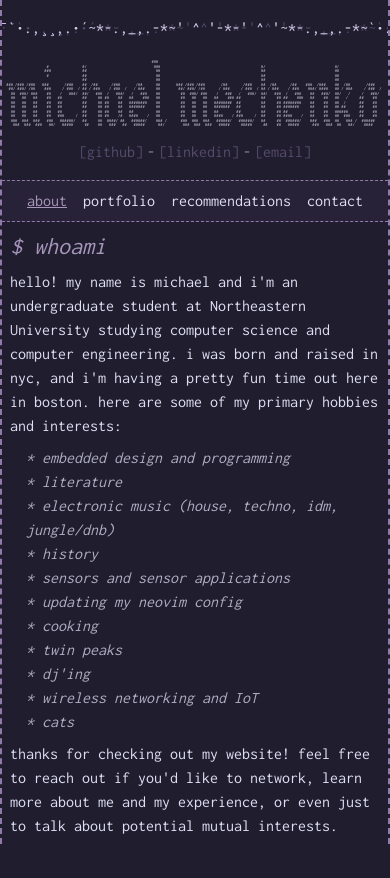
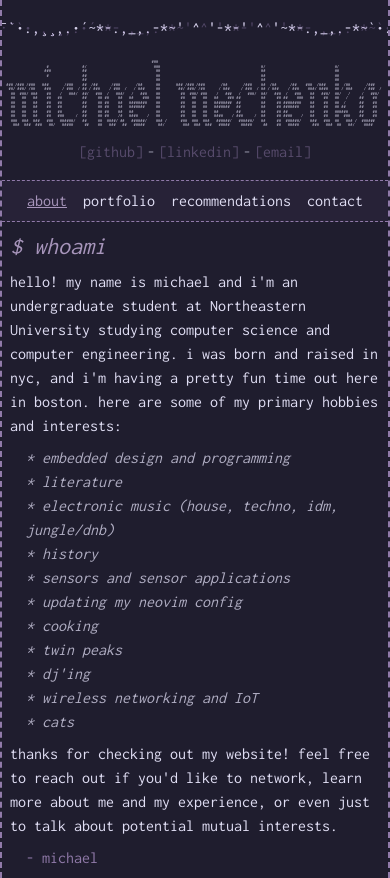
Before and after one commit to michaelmechenko/michaelmechenko.github.io, a SvelteKit app: page / in a window 390 px wide. Before the commit the page ends 844 px from the top, so only its background shows below. Built offline with nearby package versions, Linux system fonts and the light colour scheme.

Commit message:
mobile scrollbar fix

```diff
--- a/src/routes/+page.svelte
+++ b/src/routes/+page.svelte
@@ -25,9 +25,9 @@
 
 <div class="flex justify-center">
 	<main
-		class="max-h-screen min-h-screen w-full overflow-auto border-x-2 border-dashed border-1-tertiary font-mono md:w-11/12 lg:w-2/3 xl:w-3/4 2xl:w-1/2"
+		class="min-h-screen w-full border-x-2 border-dashed border-1-tertiary font-mono md:w-11/12 lg:w-2/3 xl:w-3/4 2xl:w-1/2"
 	>
-		<div class="relative overflow-hidden">
+		<div class="relative overflow-x-hidden">
 			<div class="py-2"></div>
 			<Ribbon />
 			<div class="pb-10"></div>
--- a/src/routes/components/ProjectItem.svelte
+++ b/src/routes/components/ProjectItem.svelte
@@ -9,7 +9,7 @@
 		<div class="flex flex-col">
 			<div class="flex flex-wrap content-stretch items-center justify-between">
 				<div class="flex flex-row space-x-1">
-					<h2 class="text-1-tertiary group-hover:underline">{name}</h2>
+					<h2 class="text-base text-1-tertiary group-hover:underline lg:text-lg">{name}</h2>
 				</div>
 				<p class="flex text-xs font-semibold text-[#5c596c] group-hover:opacity-100">
 					{url}
@@ -21,7 +21,7 @@
 				[{type}]
 			</div>
 			<p class="text-wrap pb-1 text-xs text-[#5c596c]">stack/skills: {tools}</p>
-			<p class="text-wrap pb-1 text-sm opacity-100">{description}</p>
+			<p class="text-wrap pb-1 text-sm opacity-100 lg:text-base">{description}</p>
 		</div>
 	</div>
 </a>
```
